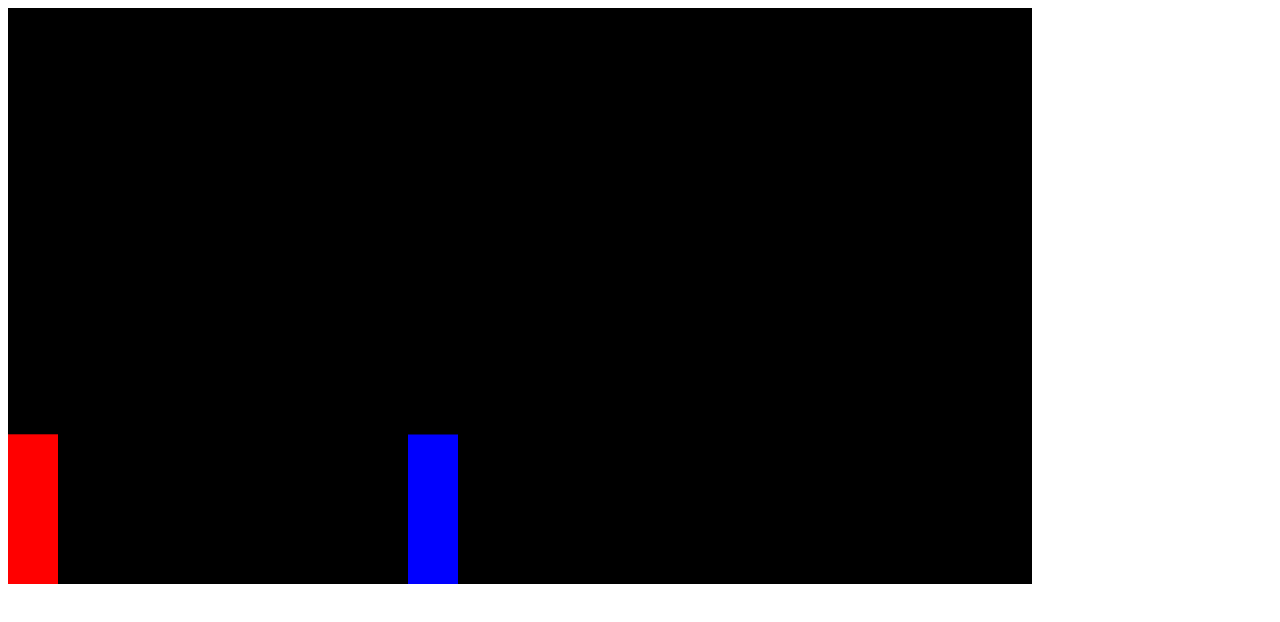
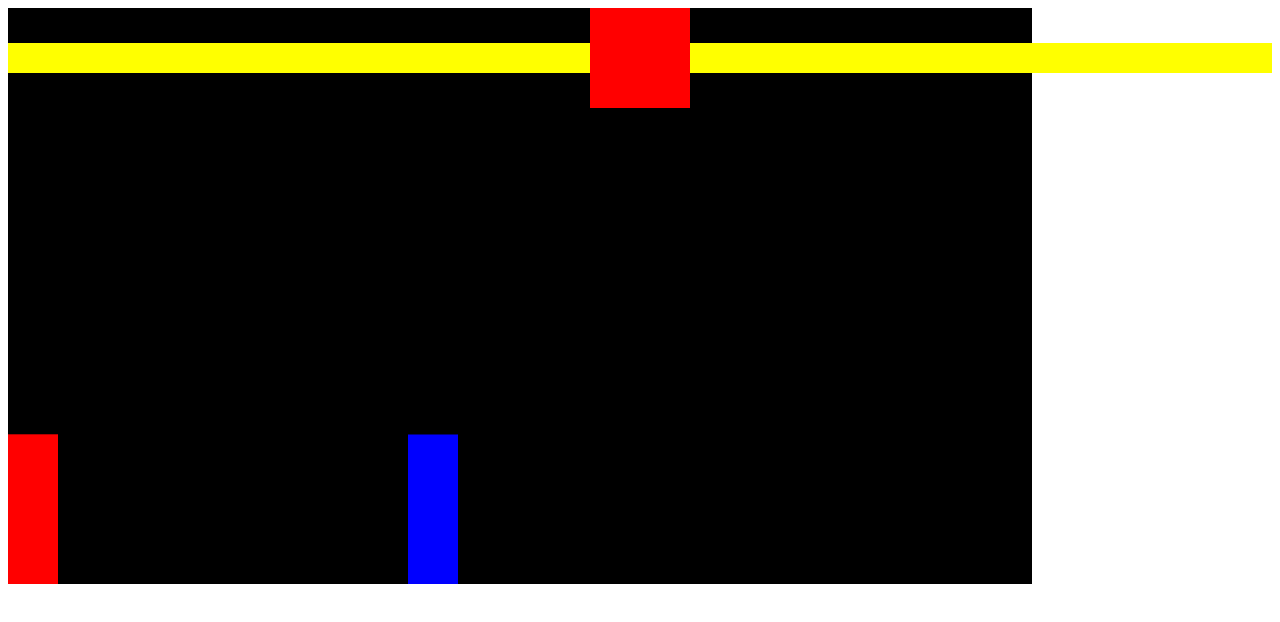
Before and after one commit to MawiraVictor/Js-Game, a plain HTML site: page index.html in a window 1280 px wide. Drawn offline with Linux system fonts and the light colour scheme.

Commit message:
basic health bar

```diff
--- a/index.html
+++ b/index.html
@@ -1,10 +1,22 @@
-<!DOCTYPE html>
-<html>
-<head>
-    <title>Game</title>
-</head>
+
 <body>
-    <canvas></canvas>
+    <!-- red container div -->
+    <div style="position: relative;">
+        <div style="position: absolute; display: flex; width: 100%; align-items:center;">
+            <!-- player health -->
+            <div style="background-color: yellow; height: 30px; width: 100%"></div>
+             <!-- timer -->
+            <div style="
+            background-color: red;
+            width: 100px;
+            height: 100px;
+            flex-shrink: 0;
+            "></div>
+            <!-- enemy health -->
+             <div style="background-color: yellow; height: 30px; width: 100%"></div>
+        </div>
+        <canvas></canvas>
+    </div>
+
     <script src="index.js"></script>
 </body>
-</html>
```
